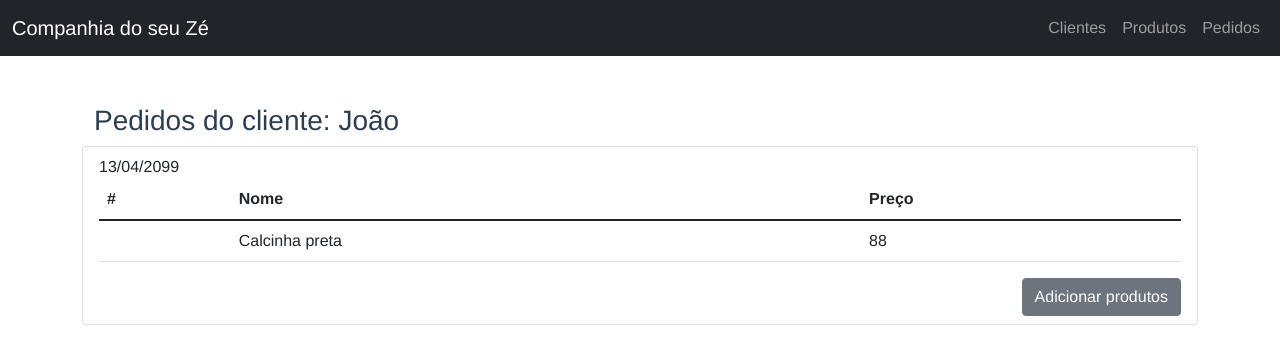
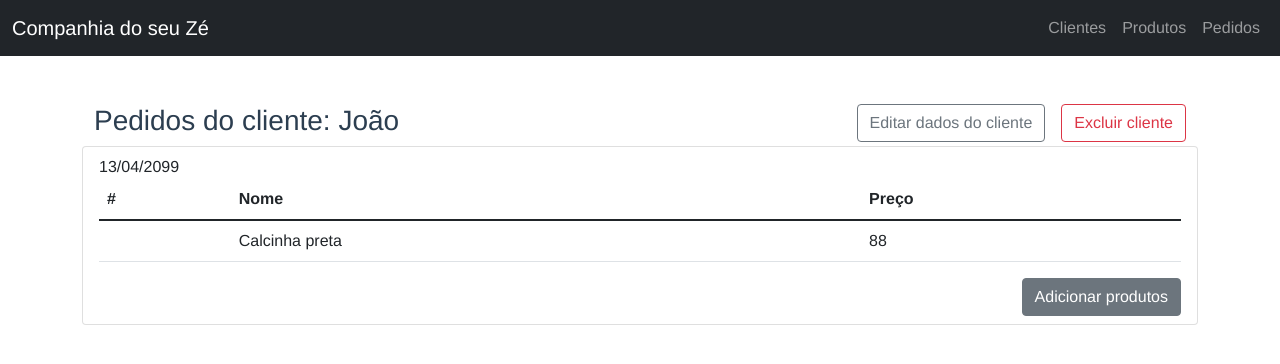
Before and after one commit to Manuel-Antunes/teste-programador-java-pleno, a Vue app in the folder client/: page /clients/1/orders in a window 1280 px wide. Shown: the top 364 px of the page. Built offline with nearby package versions, Linux system fonts and the light colour scheme; what vue-sweetalert2 would draw is missing.

Commit message:
chore: add edit & delete buttons

```diff
--- a/client/src/views/ClientOrders.vue
+++ b/client/src/views/ClientOrders.vue
@@ -2,6 +2,12 @@
     <div class="container mt-5">
         <div class="text-center mt-5 d-flex justify-content-between container">
             <h3>Pedidos do cliente: {{customer.name}}</h3>
+            <div>
+                <router-link to="/clients/create">
+                    <button class="btn btn-outline-secondary me-3">Editar dados do cliente</button>
+                </router-link>
+                <button class="btn btn-outline-danger">Excluir cliente</button>
+            </div>
         </div>
         <ul class="list-group">
         <li v-for="(order) in customer.orders" :key="order.code" class="list-group-item">
```
